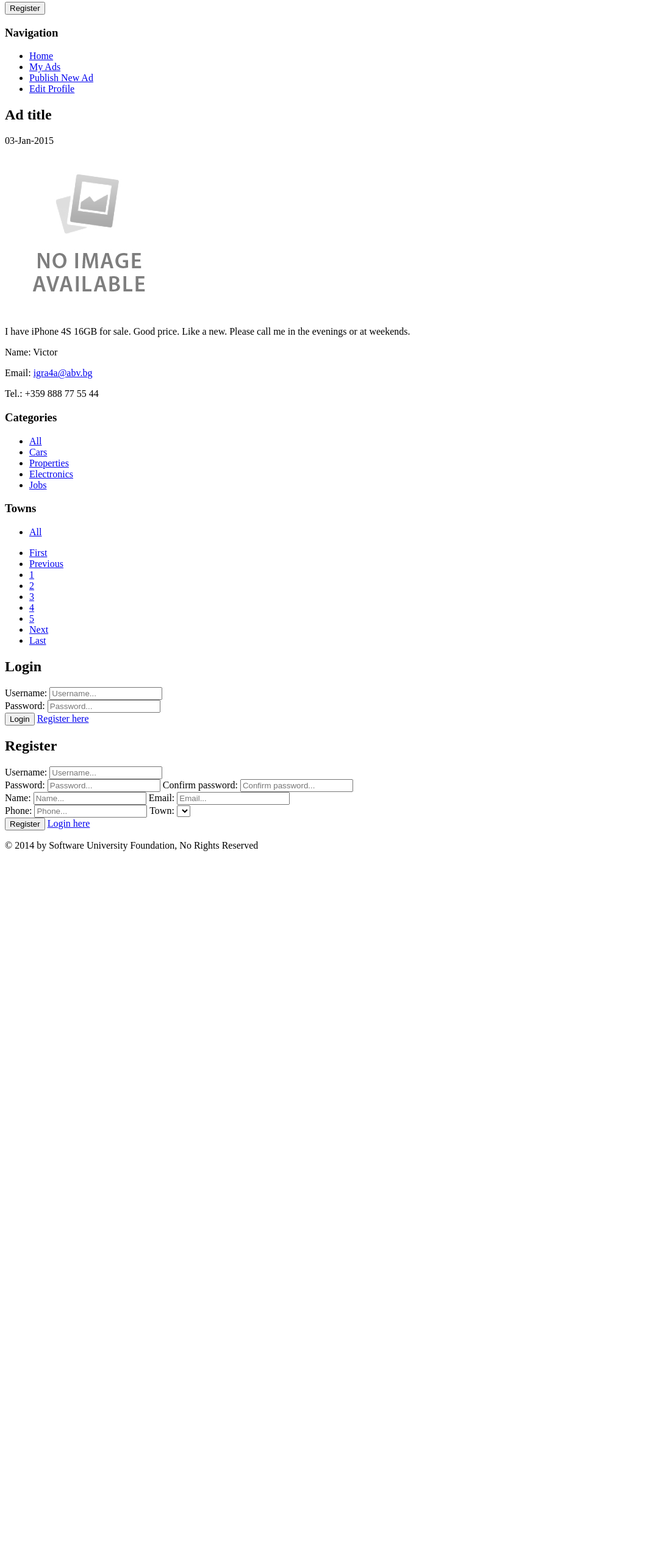
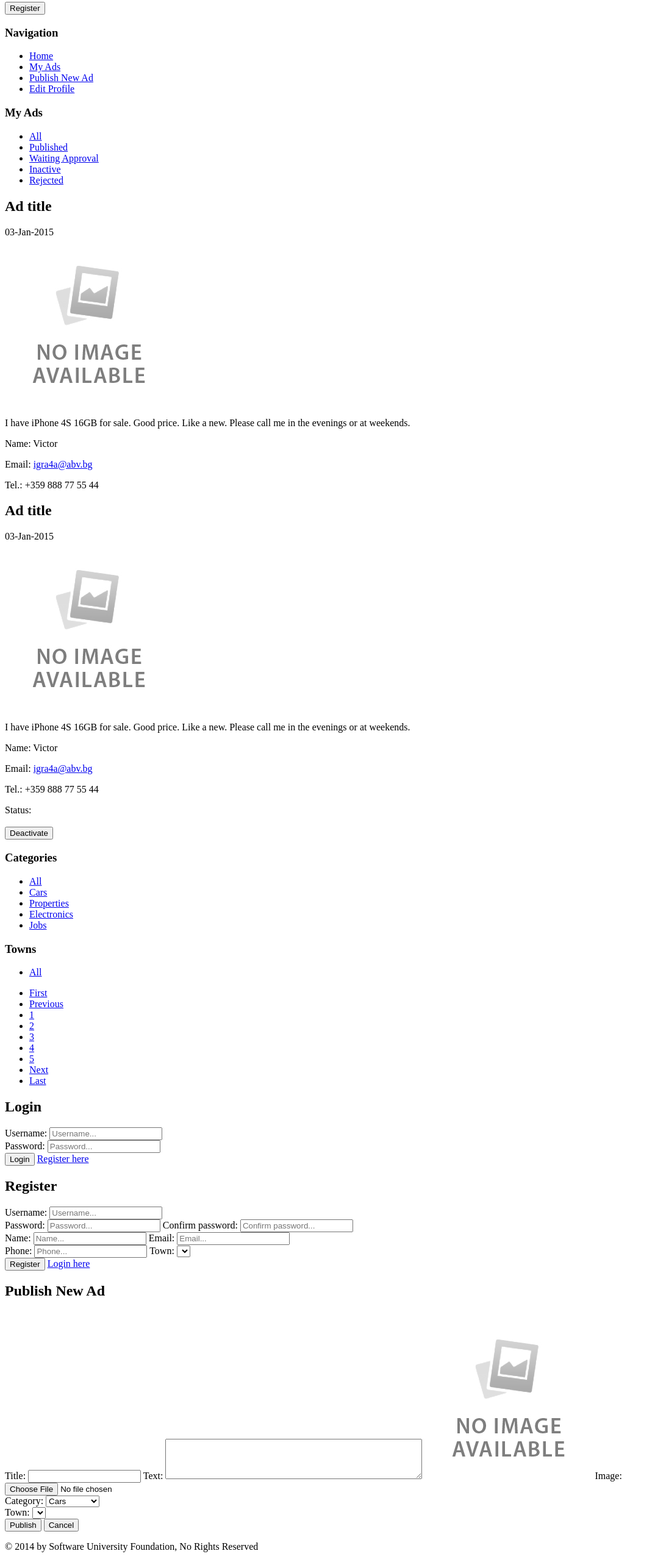
Before and after one commit to stuckata/ads-project, a website: page app/home-page.html in a window 1280 px wide. Shown: the part 182-2744 px from the top of the page at 61% size, without its empty margins (0-1074 px from the left). Before the commit the page ends 1594 px from the top, so only its background shows below. Drawn offline with Linux system fonts and the light colour scheme.

Commit message:
added html - user ad section, user ads section

```diff
--- a/app/home-page.html
+++ b/app/home-page.html
@@ -29,10 +29,24 @@
     <nav>
         <h1>Navigation</h1>
         <ul>
-            <li><span class="italic"><a href="#">Home</a></span></li>
+            <li><a href="#">Home</a></li>
             <li><a href="#">My Ads</a></li>
             <li><a href="#">Publish New Ad</a></li>
             <li><a href="#">Edit Profile</a></li>
+        </ul>
+    </nav>
+</aside>
+
+<!-- Aside - User Ads -->
+<aside class="user-ads">
+    <nav>
+        <h1>My Ads</h1>
+        <ul>
+            <li><span class="italic"><a href="#">All</a></span></li>
+            <li><a href="#">Published</a></li>
+            <li><a href="#">Waiting Approval</a></li>
+            <li><a href="#">Inactive</a></li>
+            <li><a href="#">Rejected</a></li>
         </ul>
     </nav>
 </aside>
@@ -52,6 +66,34 @@
                 <p><span class="ad-label">Email: </span><a href="mailto:#">igra4a@abv.bg</a> </p>
                 <p><span class="ad-label">Tel.: </span><span class="ad-poster-phone">+359 888 77 55 44</span> </p>
             </div>
+        </div>
+    </div>
+</section>
+
+<!-- User Ad Section -->
+<section>
+    <div class="ad-container">
+        <div class="ad-side">
+            <div class="ad-header">
+                <h1>Ad title</h1>
+                <time>03-Jan-2015</time>
+            </div>
+            <div class="ad">
+                <img src="images/No_image_available.jpg">
+                <div class="details">
+                    <p>I have iPhone 4S 16GB for sale. Good price. Like a new. Please call me in the evenings or at weekends.</p>
+                    <p><span class="ad-label">Name: </span><span class="ad-poster-name">Victor</span> </p>
+                    <p><span class="ad-label">Email: </span><a href="mailto:#">igra4a@abv.bg</a> </p>
+                    <p><span class="ad-label">Tel.: </span><span class="ad-poster-phone">+359 888 77 55 44</span> </p>
+                </div>
+            </div>
+        </div>
+        <div class="ad-status">
+            <span>Status:</span>
+            <br/>
+            <span id="user-ad-status"></span>
+            <br/>
+            <button class="button" id="deactivate-ad-button">Deactivate</button>
         </div>
     </div>
 </section>
@@ -99,7 +141,7 @@
 
 <!-- Login Section -->
 <section>
-    <form class="login-form">
+    <div class="login-form">
         <h1>Login</h1>
         <div class="data">
             <label for="login-username">Username:</label>
@@ -112,12 +154,12 @@
             <button id="login" class="button">Login</button>
             <a href="#">Register here</a>
         </div>
-    </form>
+    </div>
 </section>
 
 <!-- User Registration Section -->
 <section>
-    <form class="user-registration-form">
+    <div class="user-registration-form">
         <h1>Register</h1>
         <div class="data">
             <label for="registration-username">Username:</label>
@@ -144,7 +186,41 @@
             <button id="register" class="button">Register</button>
             <a href="#">Login here</a>
         </div>
-    </form>
+    </div>
+</section>
+
+<!-- Publish New Ad Section -->
+<section>
+    <div class="publish-new-ad-form">
+        <h1>Publish New Ad</h1>
+        <div class="data">
+            <label for="ad-title">Title:</label>
+            <input type="text" id="ad-title" required=""/>
+            <label for="ad-text">Text:</label>
+            <textarea rows="4" cols="50" id="ad-text" required=""></textarea>
+            <img src="images/No_image_available.jpg">
+            <label for="ad-img-file">Image:</label>
+            <span id="img-source-path"></span>
+            <input type="file" id="ad-img-file" required=""/>
+            <br/>
+            <label for="ad-category">Category:</label>
+            <select id="ad-category">
+                <option selected="selected">Cars</option>
+                <option>Properties</option>
+                <option>Electronics</option>
+                <option>Jobs</option>
+            </select>
+            <br/>
+            <label for="ad-town">Town:</label>
+            <select id="ad-town">
+                <option selected="selected"></option>
+            </select>
+        </div>
+        <div class="panel">
+            <button id="publish-ad" class="button">Publish</button>
+            <button id="cancel-ad" class="button">Cancel</button>
+        </div>
+    </div>
 </section>
 
 <footer>
```
